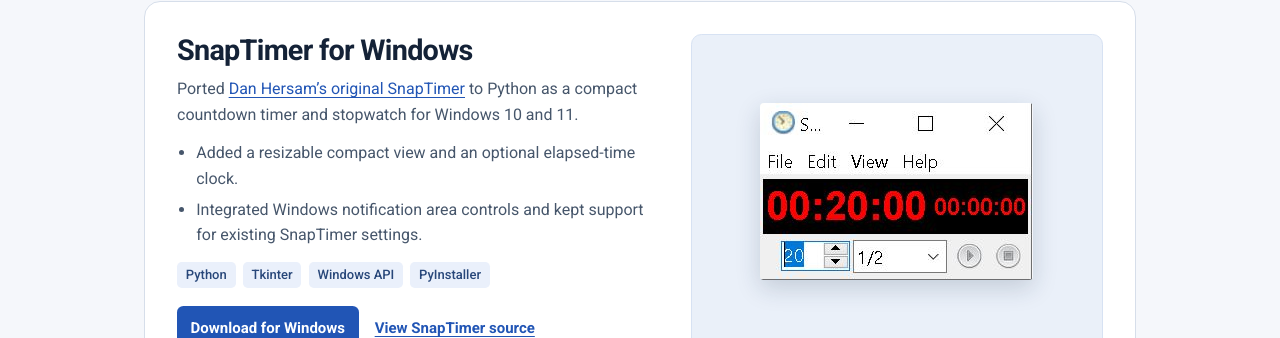
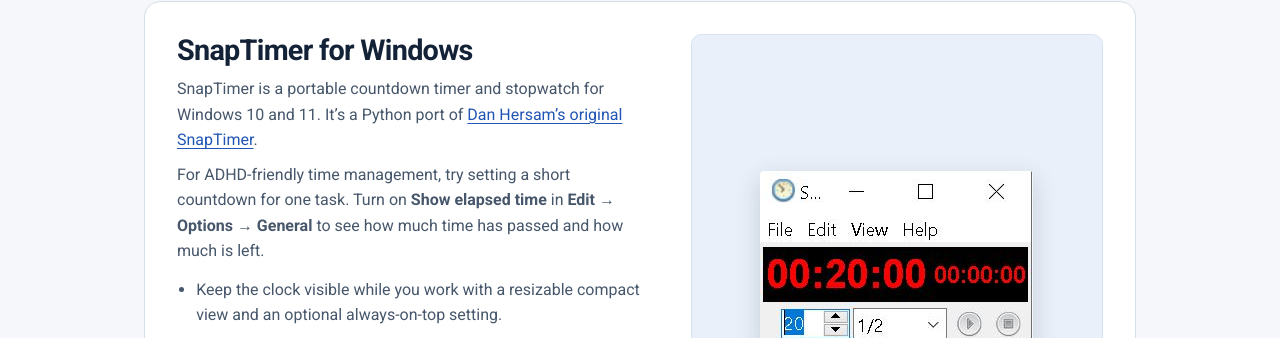
Before and after one commit to rigaml/rigaml.github.io, a plain HTML site: page index.html in a window 1280 px wide. Shown: the part 462-800 px from the top of the page. Drawn offline with Linux system fonts and the light colour scheme.

```diff
--- a/index.html
+++ b/index.html
@@ -16,8 +16,9 @@
   <meta name="viewport" content="width=device-width, initial-scale=1.0">
   <link rel="icon" href="favicon.ico" type="image/x-icon">
   <meta name="description"
-    content="Software engineering portfolio of Ricardo Garcia, featuring Python and C# applications, APIs, and data tools.">
-  <title>Ricardo Garcia | Software Engineer</title>
+    content="Explore Ricardo Garcia’s Python and C# projects, including SnapTimer, a Windows countdown timer for focus sessions and ADHD-friendly time management.">
+  <title>Ricardo Garcia | Software Portfolio &amp; SnapTimer for Windows</title>
+  <link rel="canonical" href="https://rigaml.github.io/">
   <link rel="stylesheet" href="https://fonts.googleapis.com/css2?family=Roboto:wght@400;500;700&display=swap">
   <link rel="stylesheet" href="style.css">
 </head>
@@ -44,13 +45,17 @@
     <section id="portfolio" class="page-section" aria-labelledby="featured-heading">
       <h2 id="featured-heading">Featured projects</h2>
       <div class="featured-projects">
-        <article class="featured-project" aria-labelledby="snaptimer-title">
+        <article id="snaptimer" class="featured-project" aria-labelledby="snaptimer-title">
           <div class="project-content">
             <h3 id="snaptimer-title">SnapTimer for Windows</h3>
-            <p>Ported <a href="https://github.com/jaden/SnapTimer" target="_blank" rel="noopener">Dan Hersam’s original
-                SnapTimer</a> to Python as a compact countdown timer and stopwatch for Windows 10 and 11.</p>
+            <p>SnapTimer is a portable countdown timer and stopwatch for Windows 10 and 11. It’s a Python port of
+              <a href="https://github.com/jaden/SnapTimer" target="_blank" rel="noopener">Dan Hersam’s original SnapTimer</a>.
+            </p>
+            <p>For ADHD-friendly time management, try setting a short countdown for one task. Turn on
+              <strong>Show elapsed time</strong> in <strong>Edit &rarr; Options &rarr; General</strong> to see how much
+              time has passed and how much is left.</p>
             <ul class="project-description">
-              <li>Added a resizable compact view and an optional elapsed-time clock.</li>
+              <li>Keep the clock visible while you work with a resizable compact view and an optional always-on-top setting.</li>
               <li>Integrated Windows notification area controls and kept support for existing SnapTimer settings.</li>
             </ul>
             <ul class="project-tech" aria-label="SnapTimer technologies">
```
Also changed, not shown: 1 other file.
